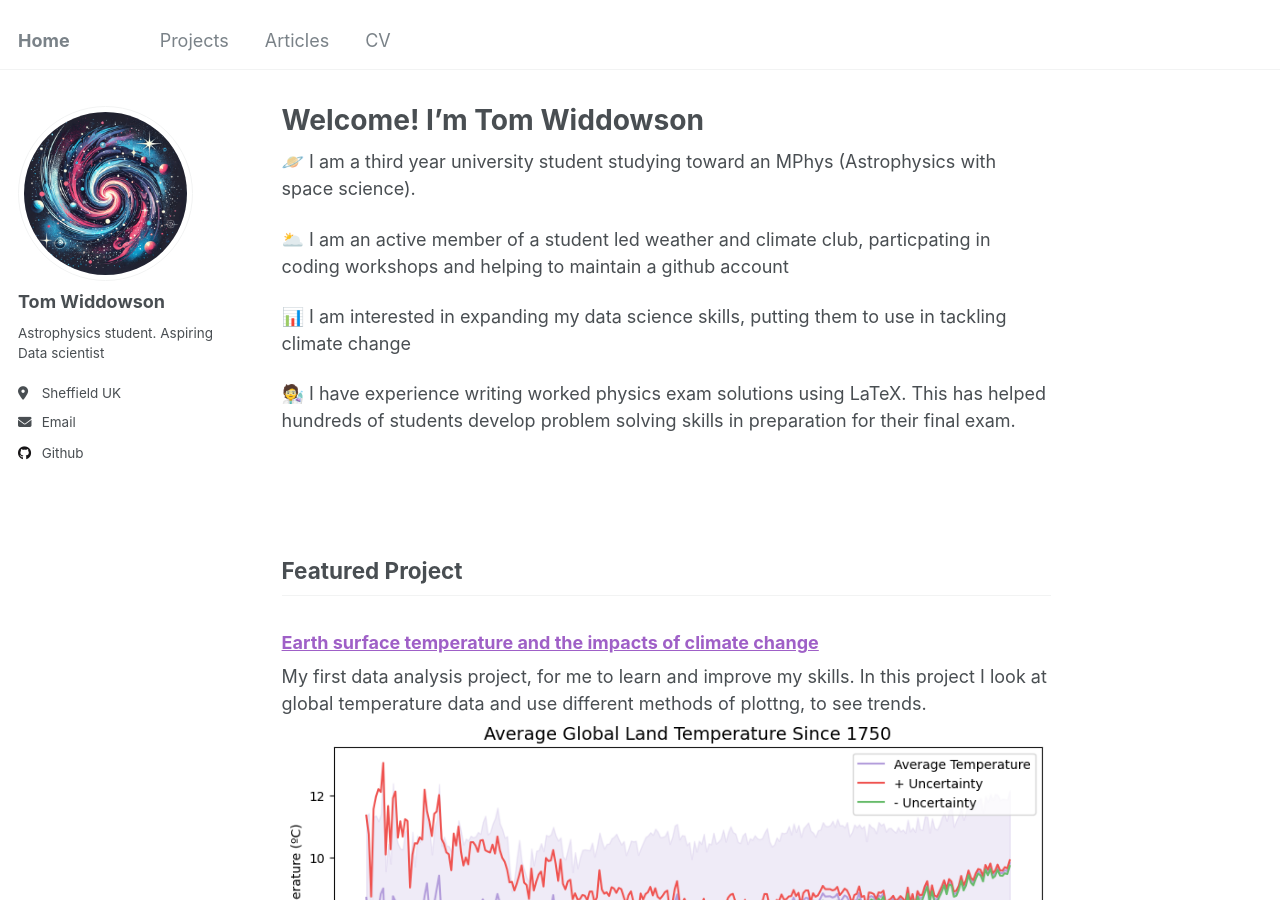
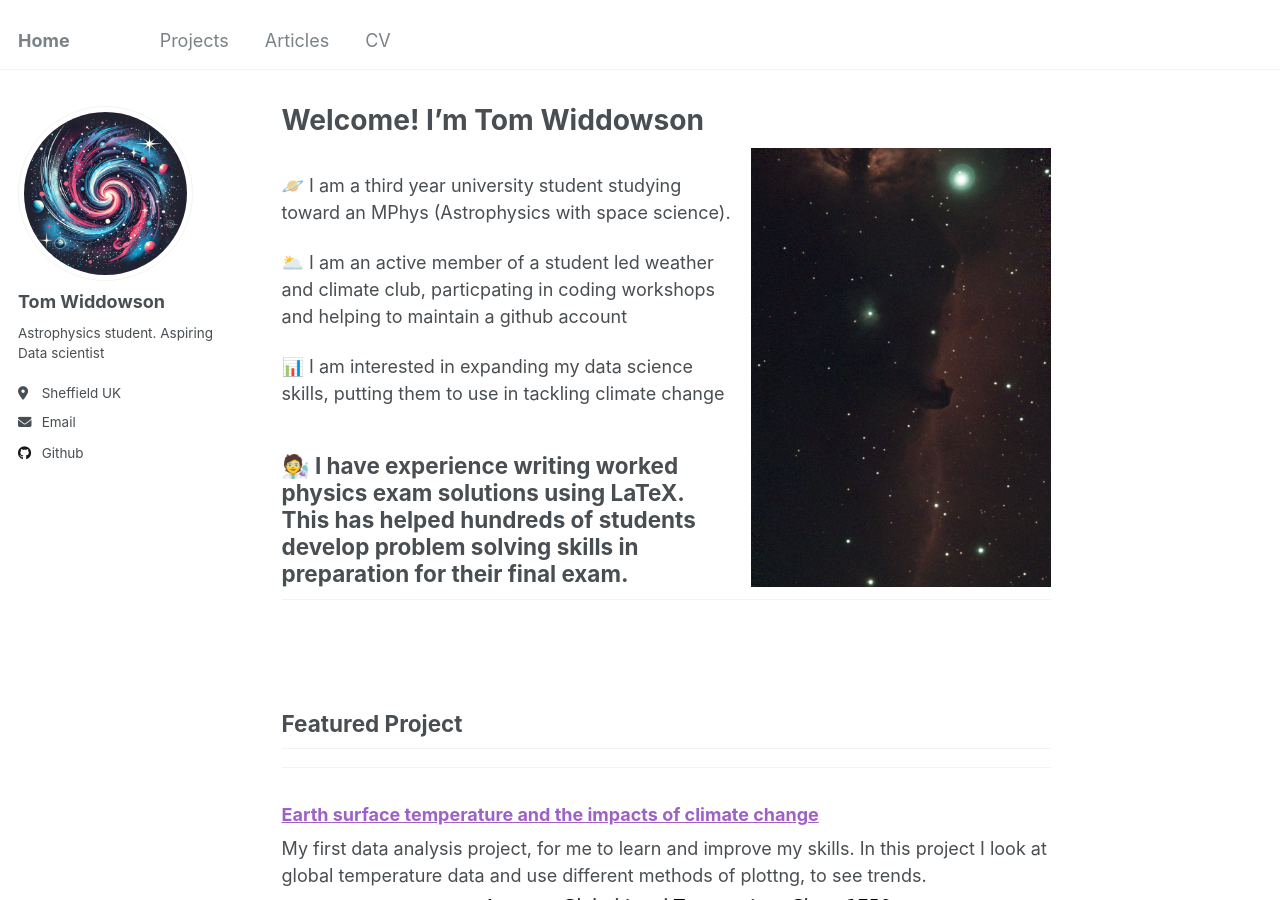
Before and after one commit to tomhwidd/tomhwidd.github.io, a Jekyll site: the page built from _pages/about.md, in a window 1280 px wide and 900 px high. Built offline with Jekyll 4.4.1, drawn with Linux system fonts in a browser that asks for light colours.

Commit message:
homepage update

```diff
--- a/_pages/about.md
+++ b/_pages/about.md
@@ -9,7 +9,7 @@ redirect_from:
 ---
 
 
-<!-- ![Horsehead nebula](/images/nebula.jpg){: .align-right width="300px"} -->
+![Horsehead nebula](/images/nebula.jpg){: .align-right width="300px"}
 
 🪐 I am a third year university student studying toward an MPhys (Astrophysics with space science).
 
@@ -18,11 +18,12 @@ redirect_from:
 📊 I am interested in expanding my data science skills, putting them to use in tackling climate change
 
 🧑‍🔬 I have experience writing worked physics exam solutions using LaTeX. This has helped hundreds of students develop problem solving skills in preparation for their final exam.
+---
 
 <br/><br/>
 
 ## Featured Project
-
+---
 <div class="featured-projects">
 {% assign featured_projects = site.projects | where: "featured", true %}
 {% for project in featured_projects %}
```
